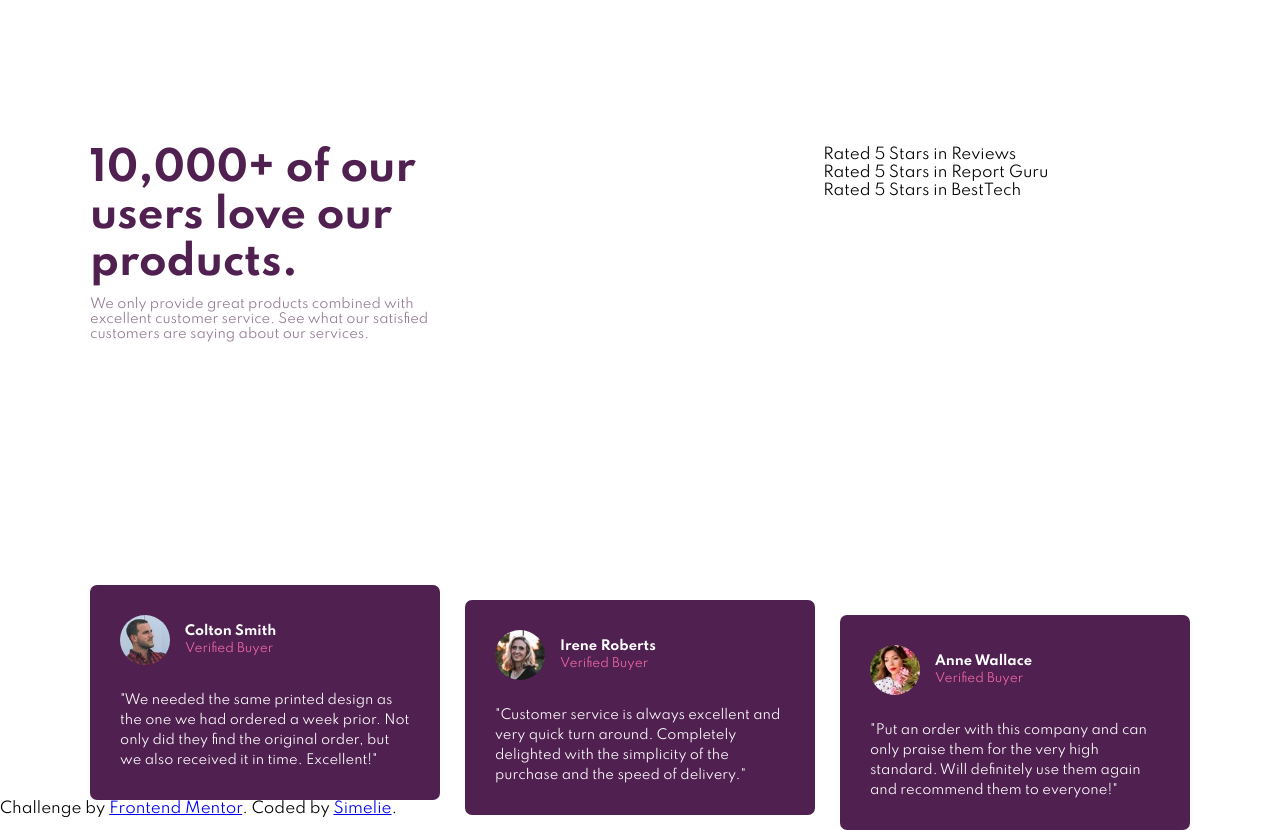
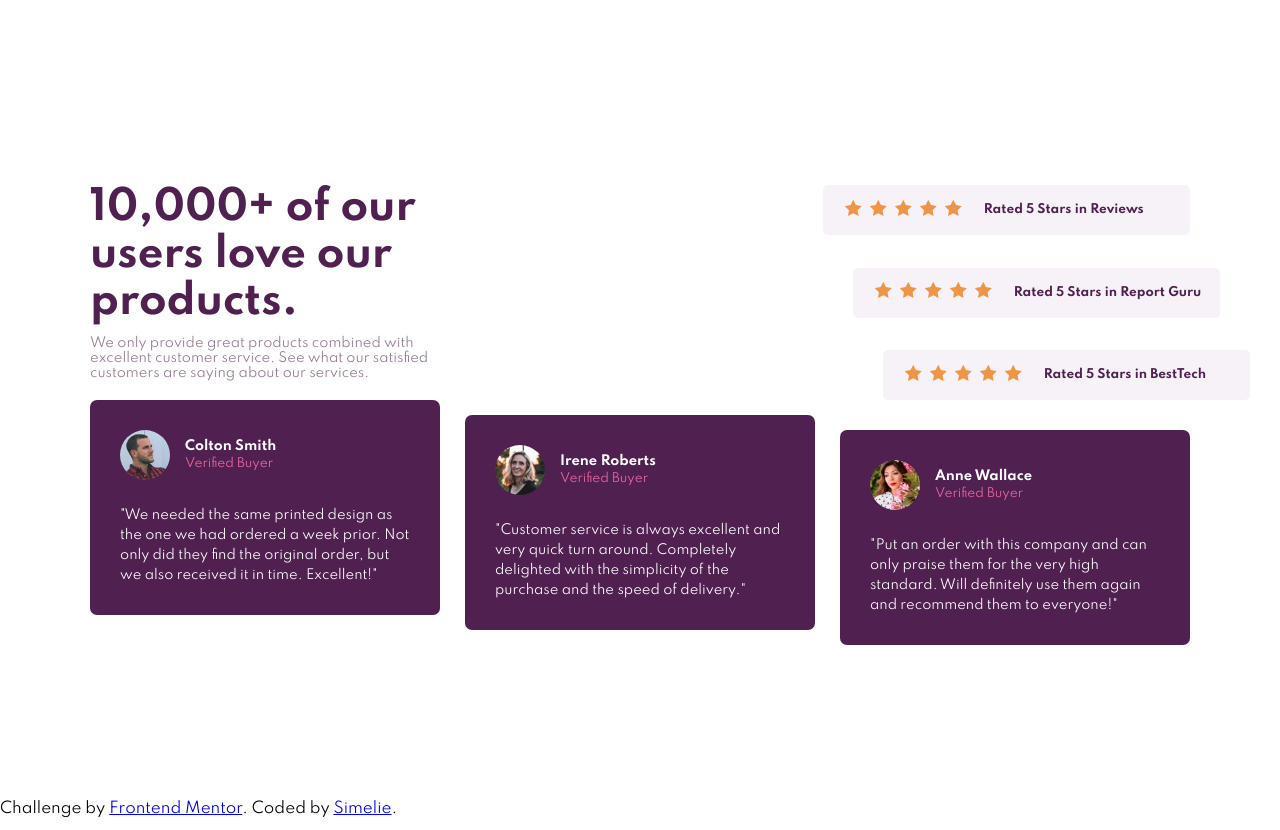
Before and after one commit to Simelie/SocialProofSection, a website: page index.html in a window 1280 px wide. Drawn offline with Linux system fonts and the light colour scheme.

Commit message:
finish stars

```diff
--- a/index.html
+++ b/index.html
@@ -36,19 +36,37 @@
         </div>
         <div class="container-review">
           <div class="container-content-review">
-            <div class="content-review-star"></div>
+            <div class="content-review-star">
+              <img src="images/icon-star.svg" alt="star">
+              <img src="images/icon-star.svg" alt="star">
+              <img src="images/icon-star.svg" alt="star">
+              <img src="images/icon-star.svg" alt="star">
+              <img src="images/icon-star.svg" alt="star">
+            </div>
             <div class="content-review-text">
               <p>Rated 5 Stars in Reviews</p>
             </div>
           </div>
           <div class="container-content-review">
-            <div class="content-review-star"></div>
+            <div class="content-review-star">
+              <img src="images/icon-star.svg" alt="star">
+              <img src="images/icon-star.svg" alt="star">
+              <img src="images/icon-star.svg" alt="star">
+              <img src="images/icon-star.svg" alt="star">
+              <img src="images/icon-star.svg" alt="star">
+            </div>
             <div class="content-review-text">
               <p>Rated 5 Stars in Report Guru</p>
             </div>
           </div>
           <div class="container-content-review">
-            <div class="content-review-star"></div>
+            <div class="content-review-star">
+              <img src="images/icon-star.svg" alt="star">
+              <img src="images/icon-star.svg" alt="star">
+              <img src="images/icon-star.svg" alt="star">
+              <img src="images/icon-star.svg" alt="star">
+              <img src="images/icon-star.svg" alt="star">
+            </div>
             <div class="content-review-text">
               <p>Rated 5 Stars in BestTech</p>
             </div>
--- a/scss/style.scss
+++ b/scss/style.scss
@@ -14,11 +14,8 @@
   max-height: 800px;
   display: grid;
   grid-template-columns: repeat(3, 1fr);
-  grid-template-rows: repeat(5, 1fr);
+  grid-template-rows: repeat(2, 1fr);
   grid-template-areas:
-    "ba ba ba"
-    "title white rev"
-    "title white rev"
     "title white rev"
     "comment comment comment";
 }
@@ -38,11 +35,47 @@
     color: var(--dark-grayish-magenta);
   }
 }
-
+/*review*/
 .container-review {
   grid-area: rev;
+  display: flex;
+  flex-direction: column;
+  justify-content: space-between;
+
+  .container-content-review {
+    display: flex;
+    align-items: center;
+    background: var(--light-grayish-magenta);
+    height: 50px;
+    border-radius: 5px;
+  }
+
+  .content-review-star {
+    padding: 0 2rem;
+
+    img {
+      padding: 0 0.2rem;
+    }
+  }
+
+  .content-review-text {
+    font-weight: 700;
+    color: var(--primary-dark-magenta);
+    font-size: 1.2rem;
+  }
+
+  .container-content-review:nth-child(2) {
+    position: relative;
+    left: 30px;
+  }
+
+  .container-content-review:nth-child(3) {
+    position: relative;
+    left: 60px;
+  }
 }
 
+/*comments*/
 .container-comment {
   grid-area: comment;
   display: flex;
```
Also changed, not shown: css/style.css.
